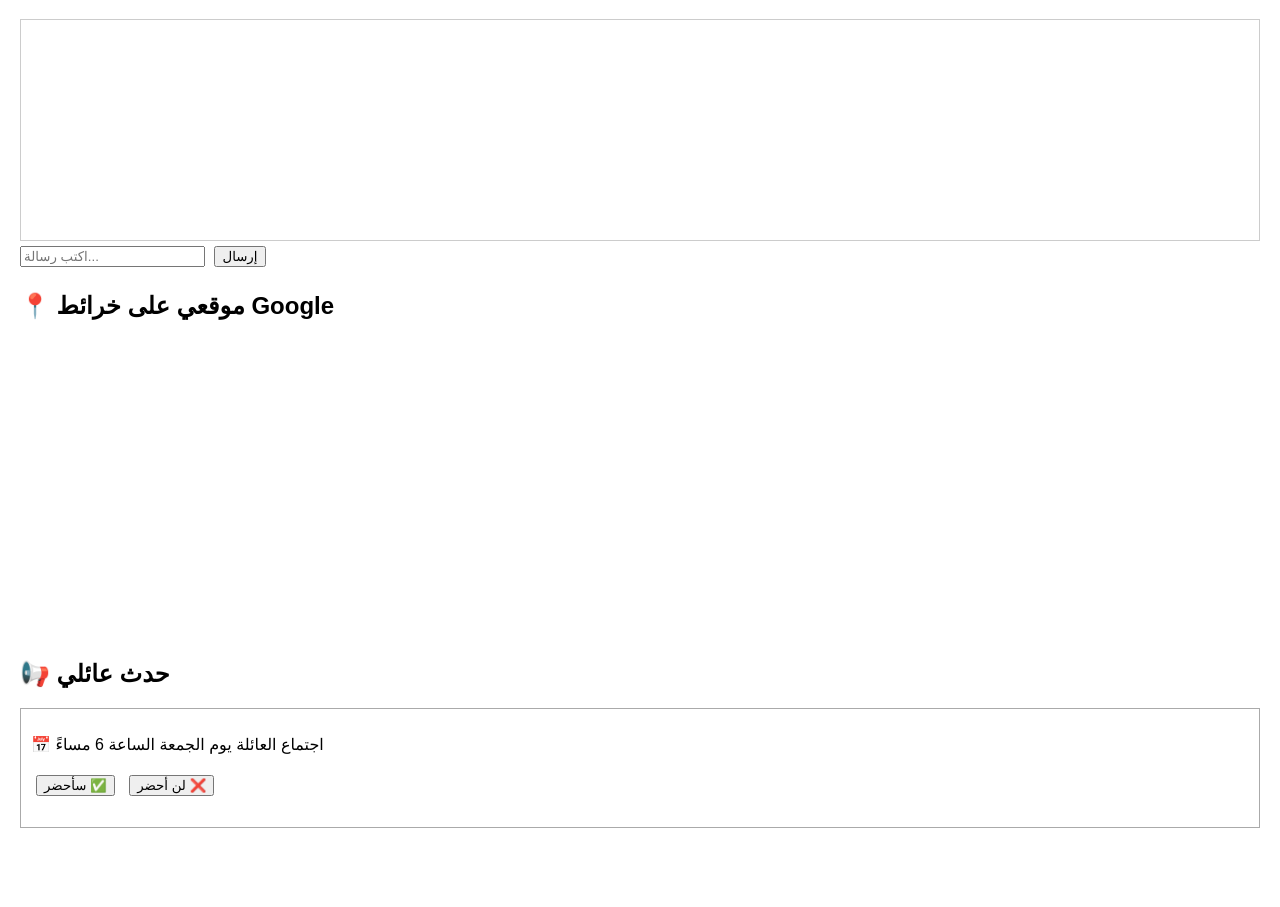
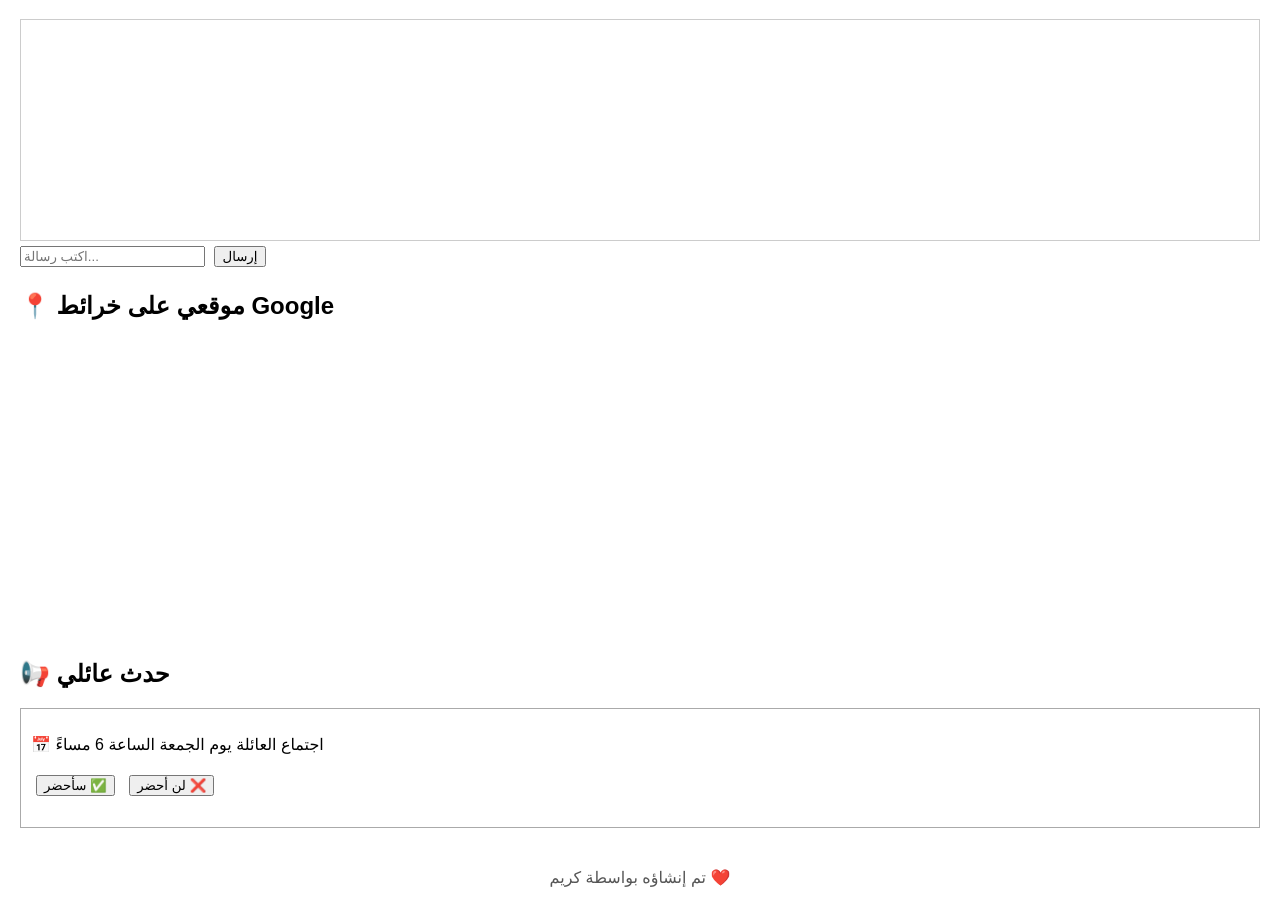
Before and after one commit to romio20385-ship-it/familyapp1, a website: page public/index.html in a window 1280 px wide. Shown: the part 62-969 px from the top of the page. Before the commit the page ends 910 px from the top, so only its background shows below. Drawn offline with nearby package versions, Linux system fonts and the light colour scheme; some packages are replaced by stand-ins of ours; no server answers.

Commit message:
السلام عليكم

```diff
--- a/public/index.html
+++ b/public/index.html
@@ -78,3 +78,6 @@
   <script async defer src="https://maps.googleapis.com/maps/api/js?key=YOUR_API_KEY&callback=initMap"></script>
 </body>
 </html>
+<footer style="margin-top:40px; text-align:center; color:#555;">
+  <p>تم إنشاؤه بواسطة كريم ❤️</p>
+</footer>
```
